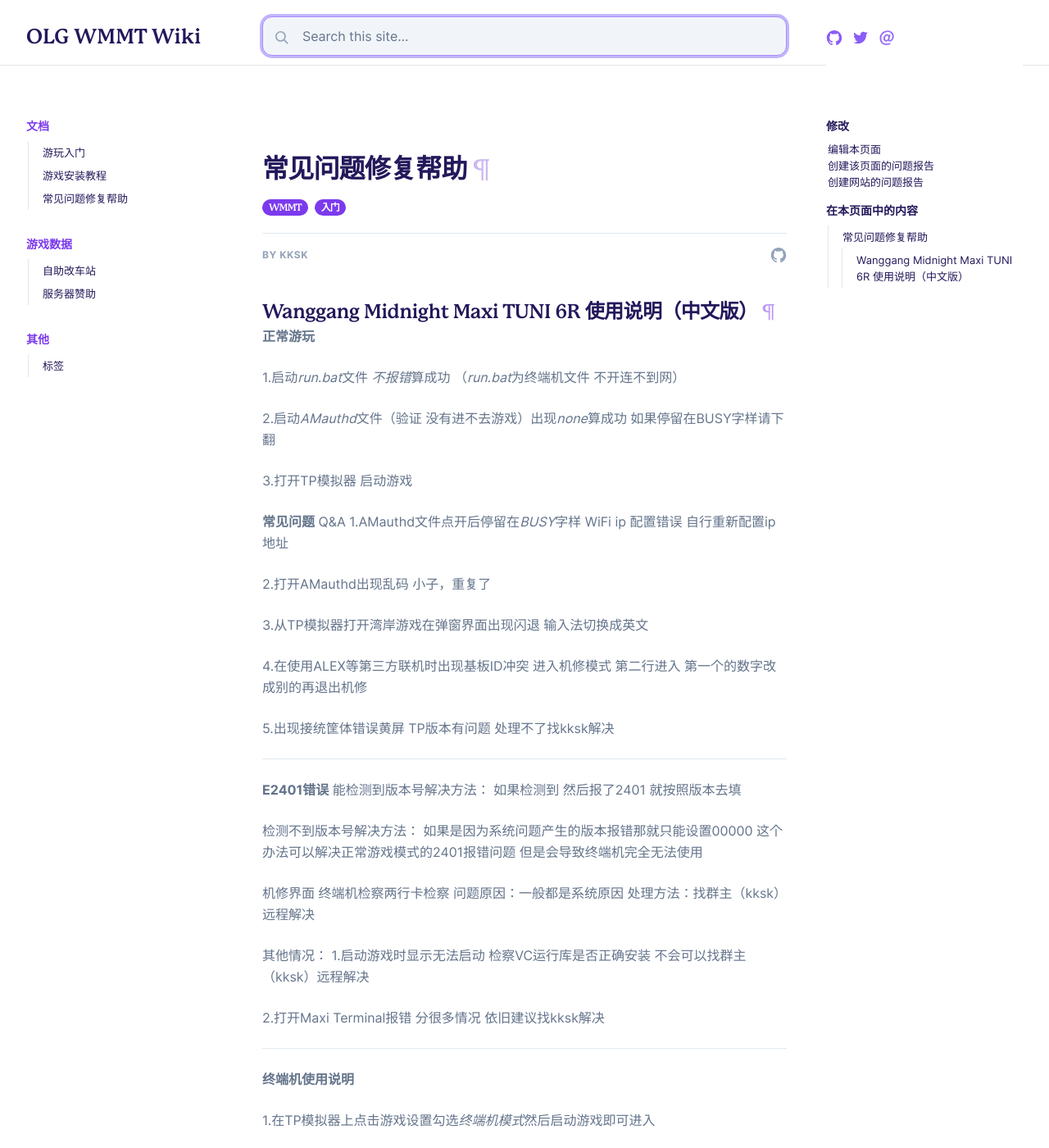
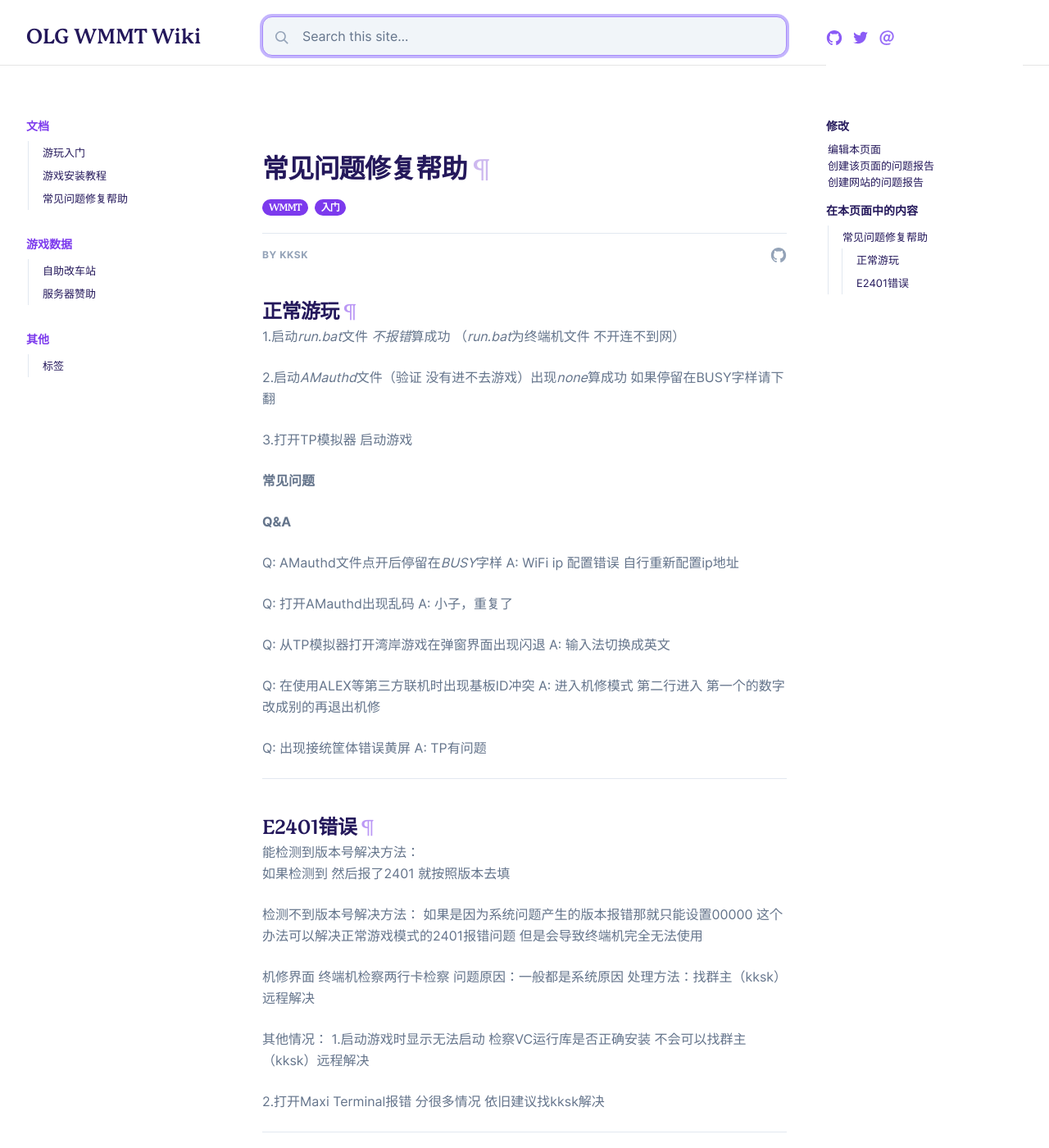
Before and after one commit to banapassport/SRC-Wiki, a Jekyll site: the page built from _docs/started/常见问题修复帮助.md, in a window 1280 px wide and 1400 px high. Shown: the whole window at 82% size. Built offline with Jekyll 4.4.1, drawn with Linux system fonts in a browser that asks for light colours.

Commit message:
Update 常见问题修复帮助.md

```diff
--- a/_docs/started/常见问题修复帮助.md
+++ b/_docs/started/常见问题修复帮助.md
@@ -8,9 +8,7 @@ author:
   github: Zj031210
 ---
 
-## Wanggang Midnight Maxi TUNI 6R 使用说明（中文版）
-
-**正常游玩**
+## 正常游玩
 
 1.启动*run.bat*文件 *不报错*算成功 （*run.bat*为终端机文件 不开连不到网）
 
@@ -18,27 +16,30 @@ author:
 
 3.打开TP模拟器 启动游戏
 
-**常见问题** Q&A
-1.AMauthd文件点开后停留在*BUSY*字样
-WiFi ip 配置错误
-自行重新配置ip地址
+**常见问题**
 
-2.打开AMauthd出现乱码
-小子，重复了
+**Q&A**
 
-3.从TP模拟器打开湾岸游戏在弹窗界面出现闪退
-输入法切换成英文
+Q: AMauthd文件点开后停留在*BUSY*字样
+A: WiFi ip 配置错误
+   自行重新配置ip地址
 
-4.在使用ALEX等第三方联机时出现基板ID冲突
-进入机修模式 第二行进入 第一个的数字改成别的再退出机修
+Q: 打开AMauthd出现乱码
+A: 小子，重复了
 
-5.出现接统筐体错误黄屏
-TP版本有问题
-处理不了找kksk解决
+Q: 从TP模拟器打开湾岸游戏在弹窗界面出现闪退
+A: 输入法切换成英文
+
+Q: 在使用ALEX等第三方联机时出现基板ID冲突
+A: 进入机修模式 第二行进入 第一个的数字改成别的再退出机修
+
+Q: 出现接统筐体错误黄屏
+A: TP有问题
 
 ------------------------------------------------------------------------------------------------------------
 
-**E2401错误**
+## E2401错误
+
 能检测到版本号解决方法：
 如果检测到 然后报了2401 就按照版本去填
 
```
